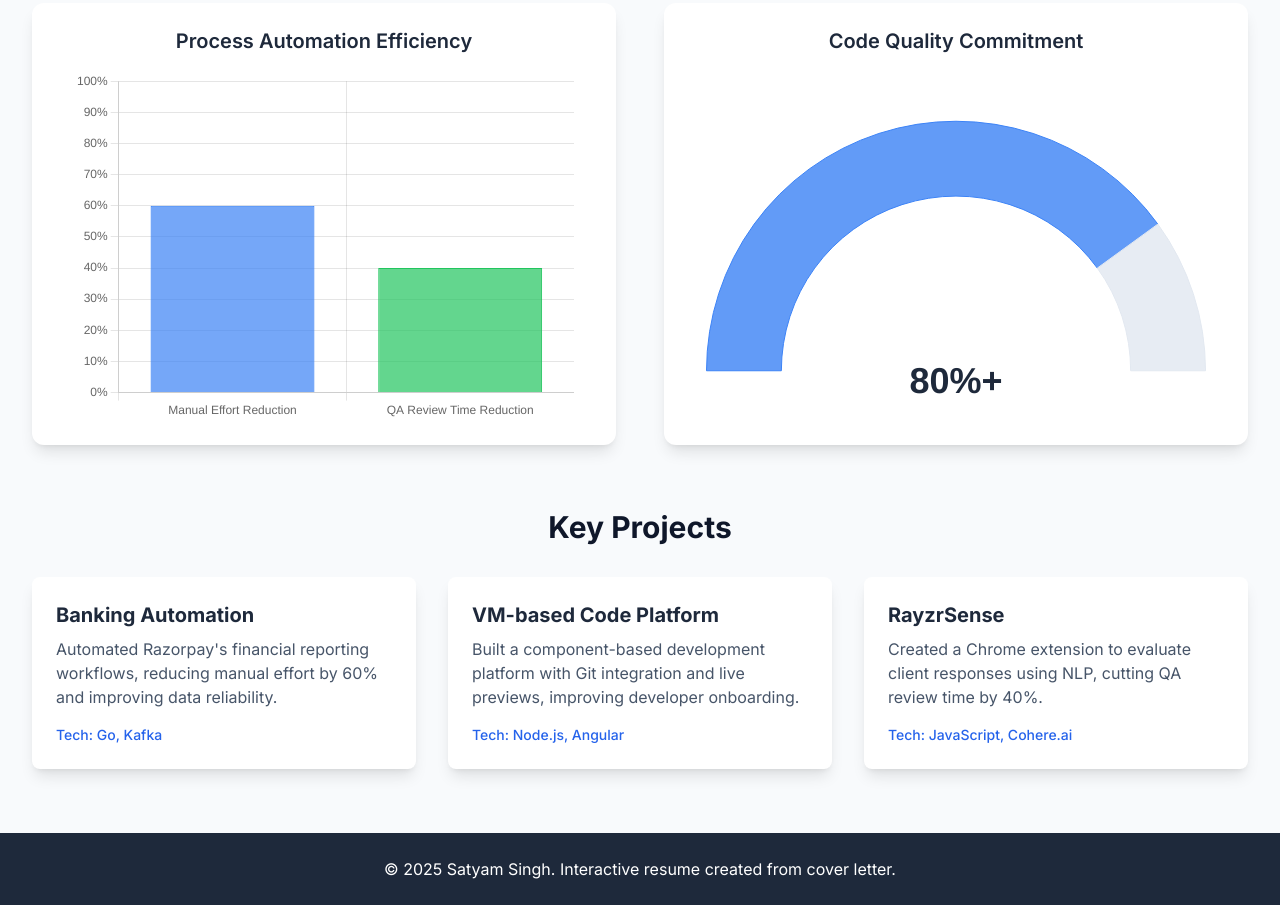
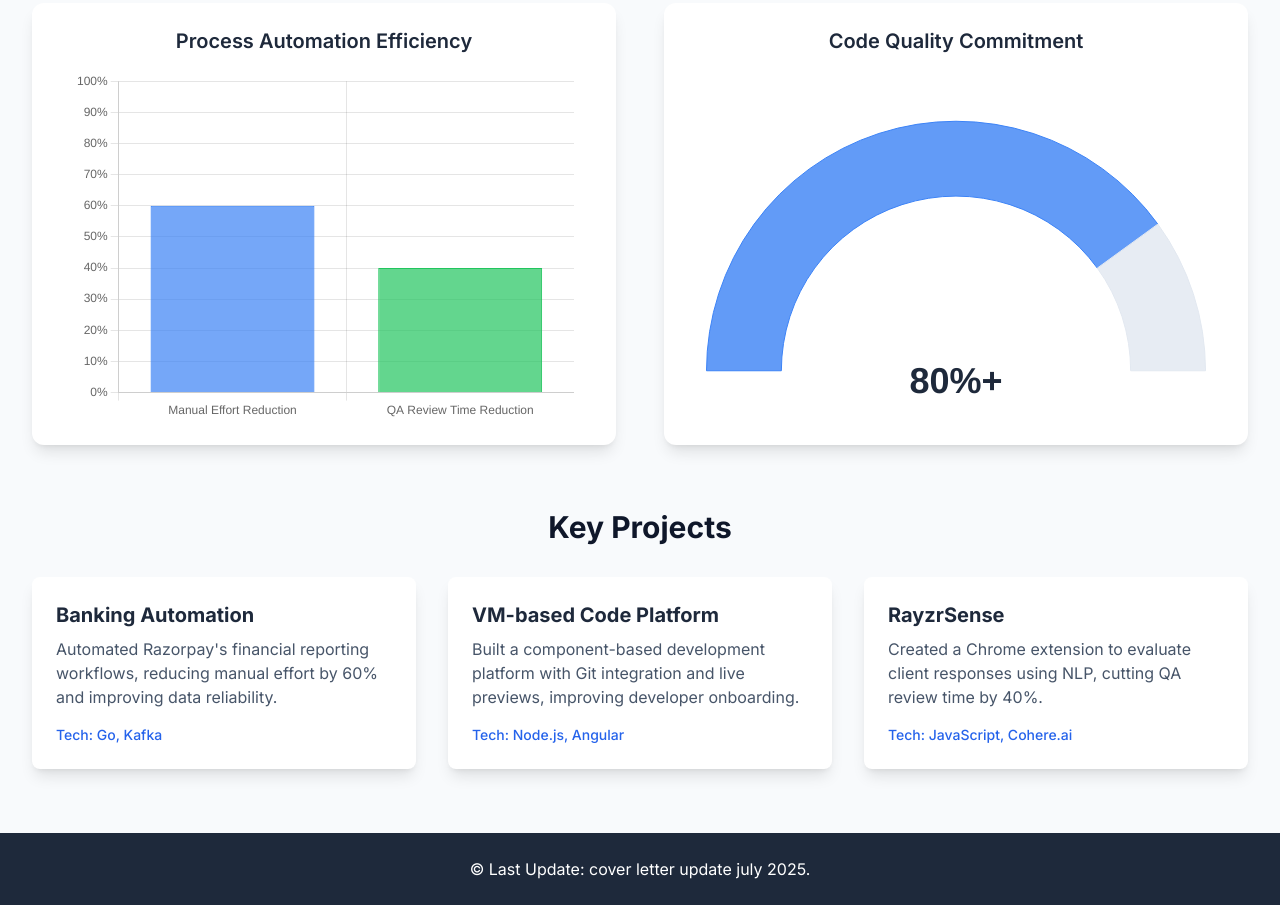
Before and after one commit to codewithdolly/satyam_singh, a plain HTML site: page index.html in a window 1280 px wide. Shown: the part 1498-2403 px from the top of the page. Drawn offline with nearby package versions, Linux system fonts and the light colour scheme.

Commit message:
Update index.html

```diff
--- a/index.html
+++ b/index.html
@@ -179,7 +179,7 @@
     </div>
 
     <footer class="bg-slate-800 text-white text-center py-6">
-        <p>&copy; 2025 Satyam Singh. Interactive resume created from cover letter.</p>
+        <p>&copy; Last Update: cover letter update july 2025.</p>
     </footer>
 
     <script>
```
